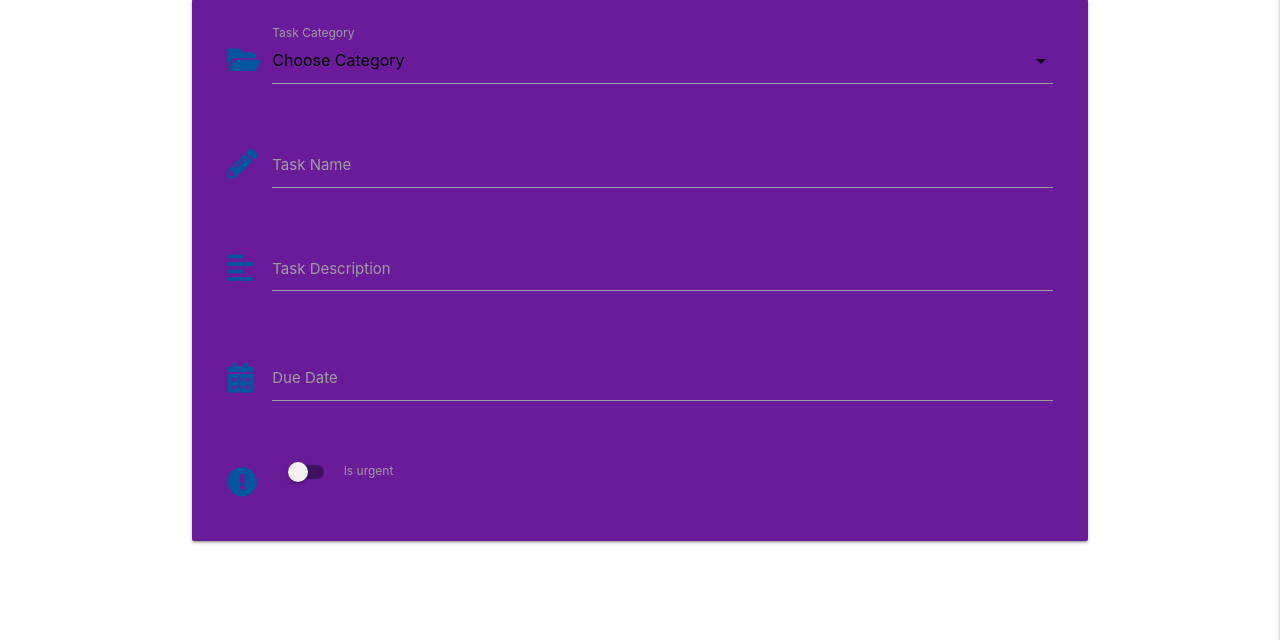
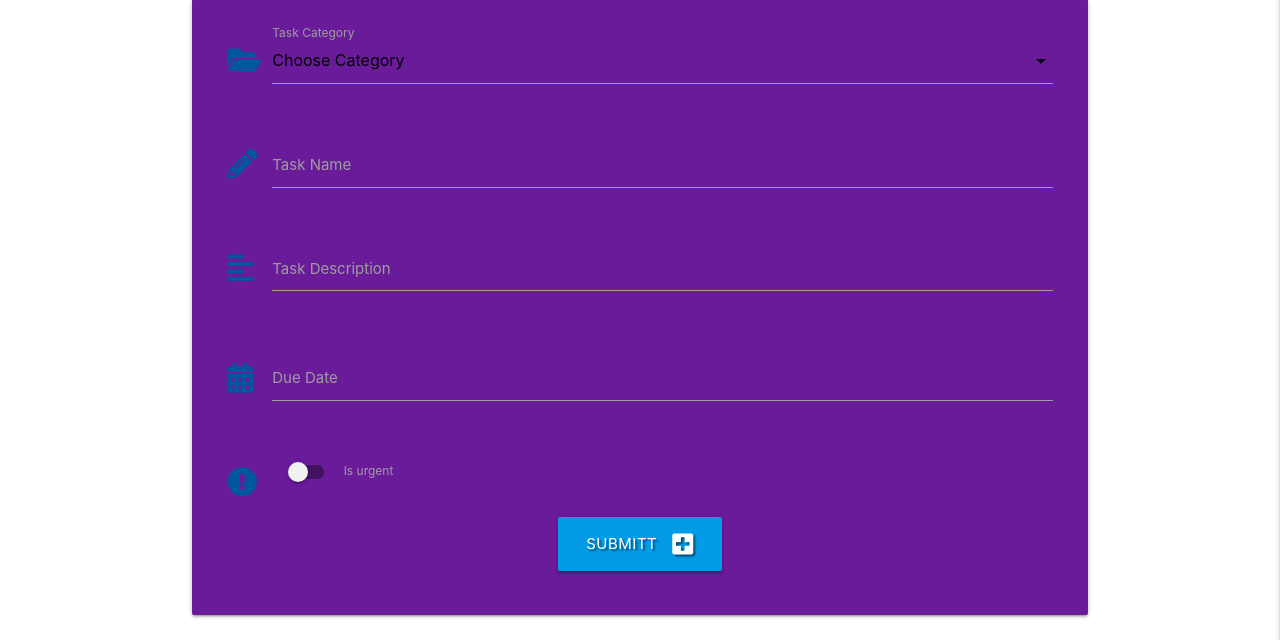
Before and after one commit to AlexNexton/flask-task-manager-project, a Flask app: page /add_task in a window 1280 px wide. Shown: the part 160-800 px from the top of the page. Run offline with Flask 2, Linux system fonts and the light colour scheme; data that the repository does not hold is empty; some libraries are stand-ins or nearby versions.

Commit message:
added btn

```diff
--- a/templates/add_task.html
+++ b/templates/add_task.html
@@ -4,7 +4,7 @@
     <h3 class="light-blue-text text-darken-4 center-align">Add Task</h3>
 
     <div class="row card-panel purple darken-3">
-        <form class="col s12" method="POST" action="">
+        <form class="col s12" method="POST" action="{{ url_for('add_task') }}">
             <div class="row">
                 <div class="input-field col s12">
                     <i class="fas fa-folder-open prefix light-blue-text text-darken-4"></i>
@@ -17,6 +17,7 @@
                     <label for="category_name">Task Category</label>
                 </div>
             </div>
+            <!--task name-->
             <div class="row">
                 <div class="input-field col s12">
                     <i class="fas fa-pencil-alt prefix light-blue-text text-darken-4"></i>
@@ -25,6 +26,7 @@
                     <label for="task_name">Task Name</label>
                 </div>
             </div>
+            <!--task description-->
              <div class="row">
                 <div class="input-field col s12">
                     <i class="fas fa-align-left prefix light-blue-text text-darken-4"></i>
@@ -33,6 +35,7 @@
                     <label for="task_description">Task Description</label>
                 </div>
             </div>
+            <!--due date picker-->
              <div class="row">
                 <div class="input-field col s12">
                     <i class="fas  fa-calendar-alt prefix light-blue-text text-darken-4"></i>
@@ -54,6 +57,15 @@
                     </div>
                 </div>
             </div>
+            <!--submitt btn-->
+            <div class="row">
+                <div class="col s12 center-align">
+                    <button type="submit" class="btn-large light-blue text-shadow darken-1">
+                        Submitt<i class="fas fa-plus-square right"></i>
+                    </button>
+                </div>
+
+            </div>
         </form>
     </div>
 
```
